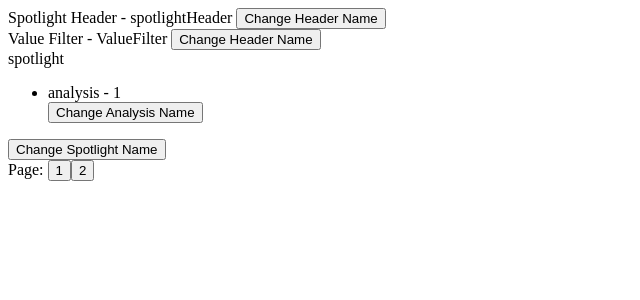
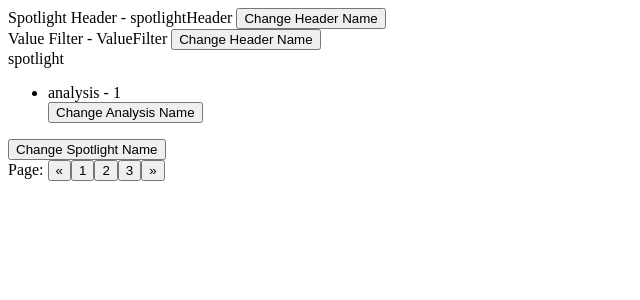
Before and after one commit to JoeyLi-1/AngularModel, an Angular app: page / in a window 1280 px wide. Shown: the top 300 px of the page, without its empty margins (0-640 px from the left). Built offline with nearby package versions, Linux system fonts and the light colour scheme.

Commit message:
#comment Button style

```diff
--- a/src/app/spotlight/pagination/pagination.component.html
+++ b/src/app/spotlight/pagination/pagination.component.html
@@ -1,6 +1,10 @@
-<div>
+<div class="pagination-div">
     Page:
-    <ng-container *ngFor="let page of data?.count">
-        <button (click)="svc.selectedPageChanged(page, selectPage, data)">{{page}}</button>
-    </ng-container>
+    <button (click)="svc.previousPageChanged(modle)">«</button>
+    <div class="pagination-btn">
+        <ng-container *ngFor="let page of data?.count">
+            <button (click)="svc.selectedPageChanged(page, selectPage, data)">{{page}}</button>
+        </ng-container>
+    </div>
+    <button (click)="svc.nextPageChanged(modle)">»</button>
 </div>
--- /dev/null
+++ b/src/app/spotlight/pagination/pagination.component.less
@@ -0,0 +1,17 @@
+.button{
+    background:#ffffff;
+    border-color: #414040;
+    border-width: 0.1px;
+}
+.pagination-div{
+    .button;
+    div{
+        display: inline;
+    }
+}
+.pagination-btn{
+    .button;
+    button:active,button:focus{
+        background:#55E276;
+    }
+}
--- a/src/app/spotlight/pagination/pagination.component.ts
+++ b/src/app/spotlight/pagination/pagination.component.ts
@@ -1,16 +1,19 @@
 import { Component, Input, OnChanges, SimpleChanges, Output, EventEmitter } from '@angular/core';
 import { PaginationService } from './pagination.service';
 import { PaginationProps } from '../spotlight';
+import { SpotlightModel } from '../spotlight';
 
 @Component({
     selector: 'pagination-container',
-    templateUrl: './pagination.component.html'
+    templateUrl: './pagination.component.html',
+    styleUrls: ['./pagination.component.less']
 })
 
 export class PaginationComponent implements OnChanges {
 
     @Input() data: PaginationProps;
     @Output() selectPage: EventEmitter<any> = new EventEmitter<any>();
+    @Input() modle: SpotlightModel;
 
     constructor(public svc: PaginationService) {
 
--- a/src/app/spotlight/pagination/pagination.service.ts
+++ b/src/app/spotlight/pagination/pagination.service.ts
@@ -1,5 +1,6 @@
 import { Injectable } from '@angular/core';
 import { PaginationProps } from '../spotlight';
+import { SpotlightModel } from '../spotlight';
 import { EventEmitter } from '@angular/core';
 
 @Injectable()
@@ -14,4 +15,13 @@ export class PaginationService {
         cb.emit(indexId);
         data.currentIndex = indexId;
     }
+
+    previousPageChanged(index: string,model: SpotlightModel) {
+        model.analysis = [{name: 'analysis - 1'}, {name: 'analysis - 2'}, {name: 'analysis - 3'}];
+        model.pagination.count=['1', '2', '3'];
+    }
+    nextPageChanged(index: string,model: SpotlightModel) {
+        model.analysis = [{name: 'analysis - 4'}, {name: 'analysis - 5'}, {name: 'analysis - 6'}];
+        model.pagination.count=['4', '5', '6'];
+    }
 }
--- a/src/app/spotlight/spotlight.component.html
+++ b/src/app/spotlight/spotlight.component.html
@@ -10,4 +10,6 @@
     </ng-container>
 </ul>
 <button (click)="svc.changeSpotlightName(model)">Change Spotlight Name</button>
-<pagination-container [data]="model.pagination" (selectPage)="selectPageChanged($event)"></pagination-container>
+<pagination-container [data]="model.pagination" (selectPage)="selectPageChanged($event)"
+[modle]="model"
+></pagination-container>
--- a/src/app/spotlight/spotlight.component.ts
+++ b/src/app/spotlight/spotlight.component.ts
@@ -12,10 +12,10 @@ export class Spotlight {
     constructor(public svc: SpotlightService) {
         this.model = {
             name: 'spotlight',
-            analysis: [{name: 'analysis - 1'}, {name: 'analysis - 2'}],
+            analysis: [{name: 'analysis - 1'}, {name: 'analysis - 2'}, {name: 'analysis - 3'}],
             header: { name: 'spotlightHeader' },
             valueFilter: { name: 'ValueFilter' },
-            pagination: { count: ['1', '2'], currentIndex: 0 }
+            pagination: { count: ['1', '2', '3'], currentIndex: 0 }
         };
     }
 
```
